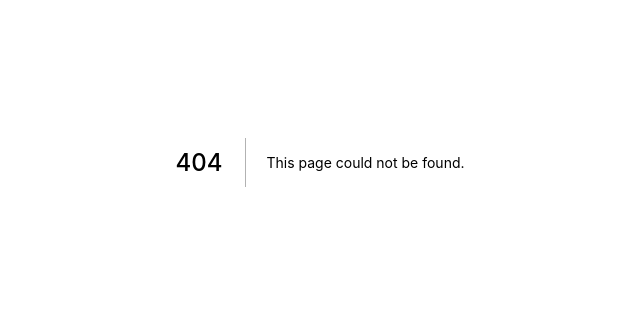
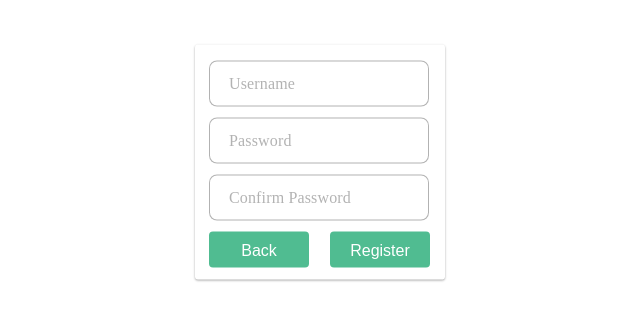
Before and after one commit to dougcpr/vault, a Next.js app: page /register in a window 1280 px wide. Before the commit this address had no page. Shown: the part 238-558 px from the top of the page, without its empty margins (320-960 px from the left). Built offline with nearby package versions, Linux system fonts and the light colour scheme.

Commit message:
added basic dashboard and registration page, first pass at post route for accepting login credentials

```diff
--- /dev/null
+++ b/src/layouts/DualButtonGrid.js
@@ -0,0 +1,13 @@
+import React from 'react';
+import styled from 'styled-components'
+
+const DualButtonGrid = styled.div`
+	display: grid;
+	grid-template-columns: 45% auto 45%;
+`;
+
+export default (props) => {
+	return (
+		<DualButtonGrid>{props.children}</DualButtonGrid>
+	)
+}
--- a/src/pages/_app.js
+++ b/src/pages/_app.js
@@ -1,6 +1,6 @@
 import React from 'react';
 import App from 'next/app'
-import { ThemeProvider } from 'styled-components';
+import { createGlobalStyle, ThemeProvider } from 'styled-components';
 
 const theme = {
 	colors: {
@@ -10,6 +10,7 @@ const theme = {
 		button_height: '2.25rem',
 		default: 'rgba(0,0,0,.3)',
 		disabled: '#f5f5f5',
+		fontFamily: 'Roboto, sans-serif',
 		green: '#50bc91',
 		input_border_hover: 'rgba(0,0,0,.87)',
 		red: '#bc5b50',
@@ -19,11 +20,22 @@ const theme = {
 	},
 };
 
+const GlobalStyle = createGlobalStyle`
+	@import url('https://fonts.googleapis.com/css?family=Roboto&display=swap');
+
+  body {
+    padding: 0;
+    margin: 0;
+    font-family: ${props => props.theme.fontFamily};
+  }
+`;
+
 export default class Vault extends App {
 	render() {
 		const { Component, pageProps } = this.props;
 			return (
 				<ThemeProvider theme={theme}>
+					<GlobalStyle />
 					<Component {...pageProps} />
 				</ThemeProvider>
 		)
--- /dev/null
+++ b/src/pages/api/post/[pid].js
@@ -0,0 +1,9 @@
+export default (req, res) => {
+	const {
+		query: { pid },
+	} = req;
+
+	console.log(req.body);
+
+	res.end(`Post: ${pid}`)
+}
--- /dev/null
+++ b/src/pages/dashboard.js
@@ -0,0 +1,6 @@
+import React from 'react'
+export default () => {
+	return (
+		<div>Hello Dashboard</div>
+	)
+}
--- /dev/null
+++ b/src/pages/register.js
@@ -0,0 +1,34 @@
+import React from 'react'
+// layouts
+import CenterLayout from '../layouts/CenterLayout';
+import ButtonGrid from '../layouts/DualButtonGrid';
+// components
+import Card from '../components/Card';
+import Input from '../components/Input';
+import Button from '../components/Button';
+// router
+import Router from 'next/router'
+
+export default () => {
+	async function back() {
+		await Router.push('/login')
+	}
+	async function register() {
+		await Router.push('/login');
+	}
+	const [username, password, confirmPassword] = '';
+	return (
+		<CenterLayout>
+			<Card>
+				<Input value={username} label="Username"/>
+				<Input value={password} type="password" label="Password"/>
+				<Input value={confirmPassword} type="password" label="Confirm Password"/>
+				<ButtonGrid>
+					<Button onClick={back} block>Back</Button>
+					<div/>
+					<Button onClick={register} block>Register</Button>
+				</ButtonGrid>
+			</Card>
+		</CenterLayout>
+	)
+}
```
Also changed, not shown: src/pages/login.js (+22 -3 lines).
